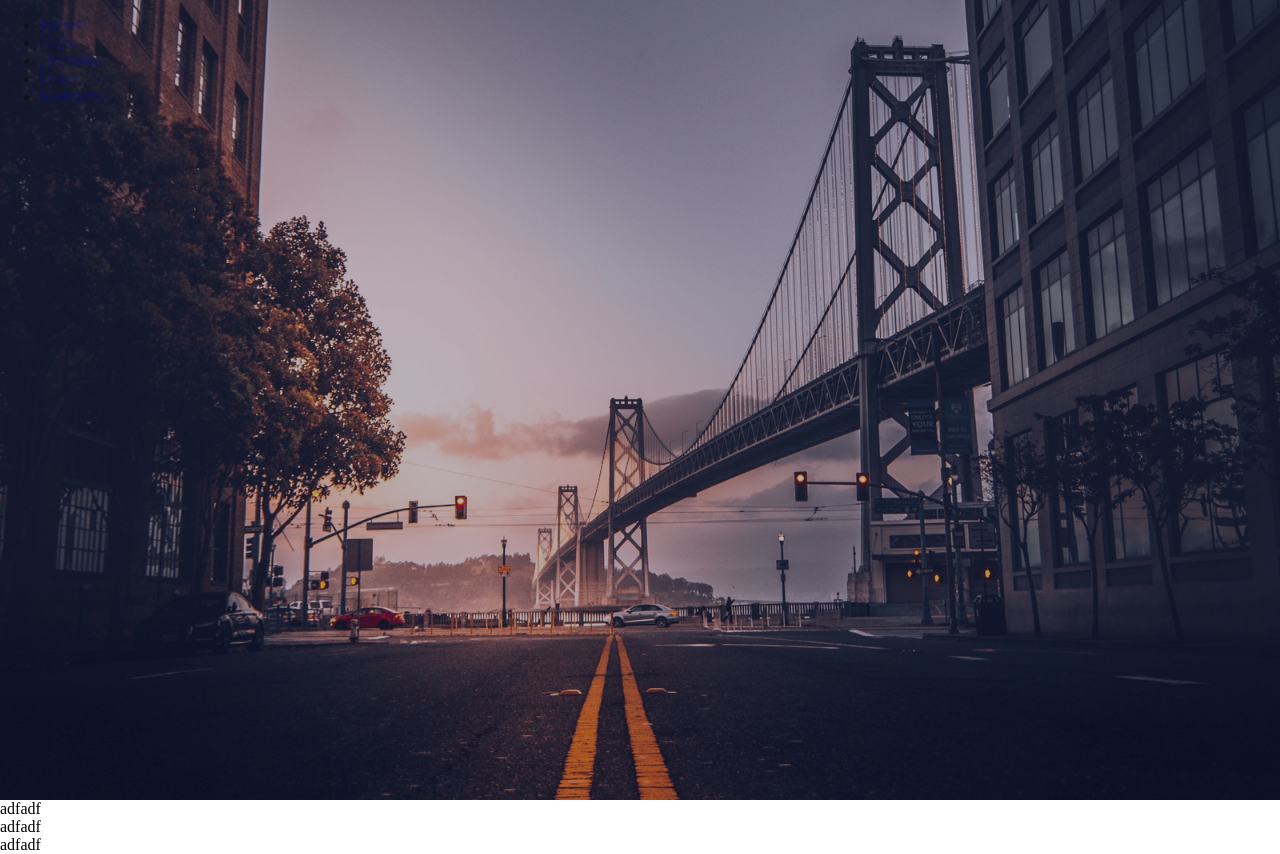
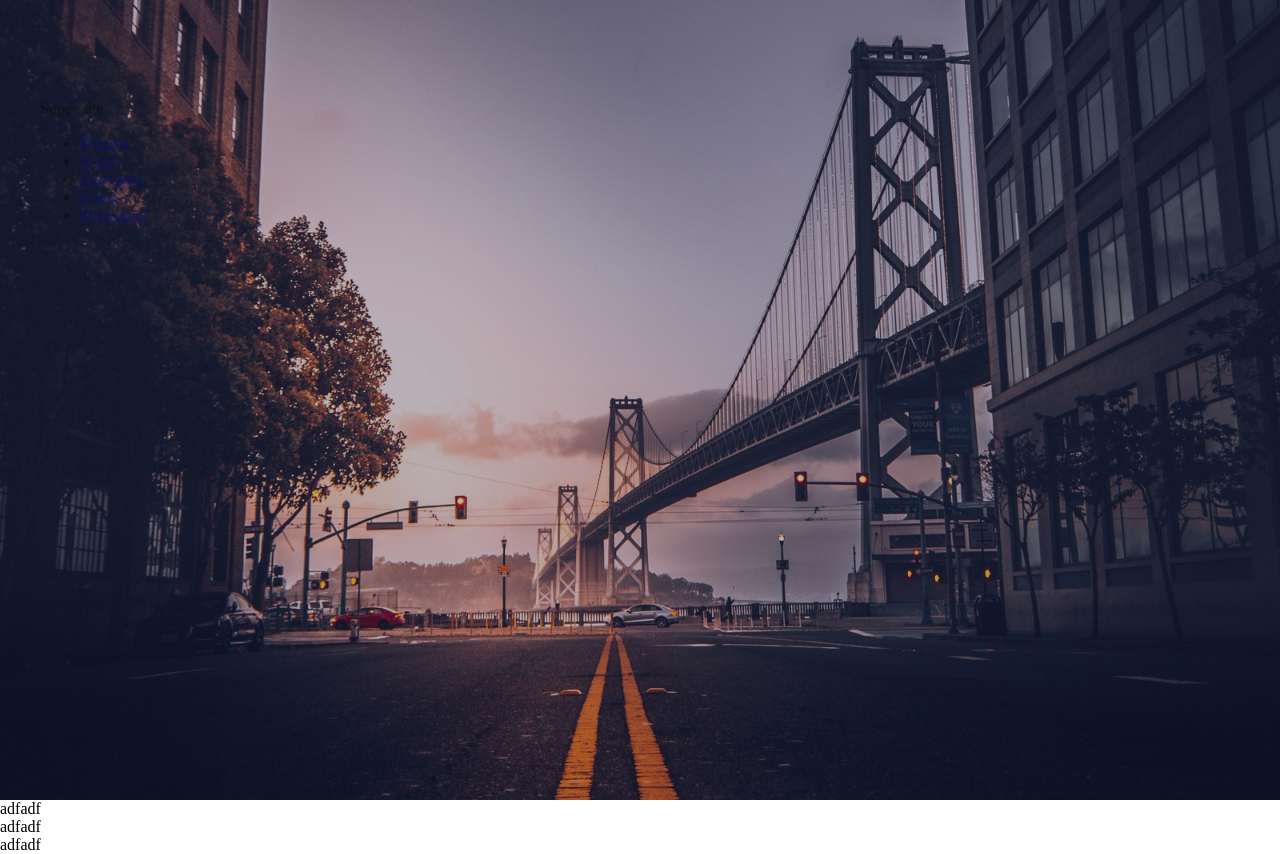
Before and after one commit to erlan-2000/glo, a plain HTML site: page index.html in a window 1280 px wide. Drawn offline with Linux system fonts and the light colour scheme.

Commit message:
connected main.js file

```diff
--- a/css/main.css
+++ b/css/main.css
@@ -29,3 +29,10 @@ header {
     background-color: #1a1552;
     opacity: 0.3;
 }
+
+.nav-wrapper {
+    max-width: 1200px;
+    margin-left: auto;
+    margin-right: auto;
+    padding-top: 100px;
+}
--- a/index.html
+++ b/index.html
@@ -2,6 +2,8 @@
 <html>
 <head>
 	<meta charset="utf-8">
+    <meta name="viewport" content="width=device-width, initial-scale=1.0">
+    <meta http-equiv="X-UA-Compatible" content="ie=edge">
 	<title>glo</title>
     <link rel="icon" href="img/favicon.png">
 	<link rel="stylesheet" href="css/main.css">
@@ -9,8 +11,8 @@
 <body>
 	<header>
         <div class="header-overlay">
-
-            <div>
+            <div class="nav-wrapper">
+                <div class="logo">Super site</div>
                 <nav>
                     <ul class="menu">
                         <li>
@@ -48,5 +50,7 @@
             adfadf
         </div>
     </footer>
+
+    <script src="js/main.js"></script>
 </body>
 </html>
```
Also changed, not shown: js/main.js (added).
